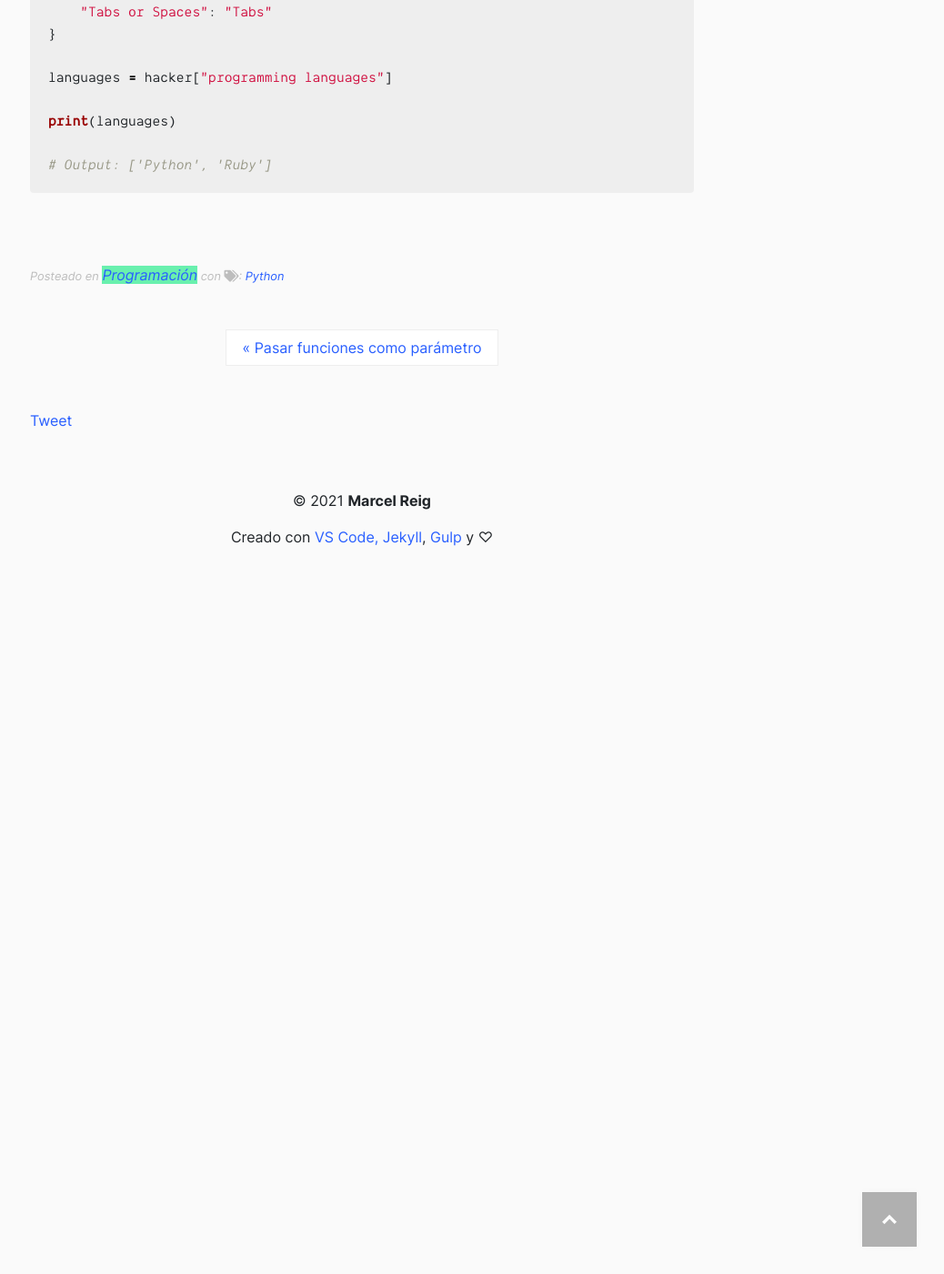
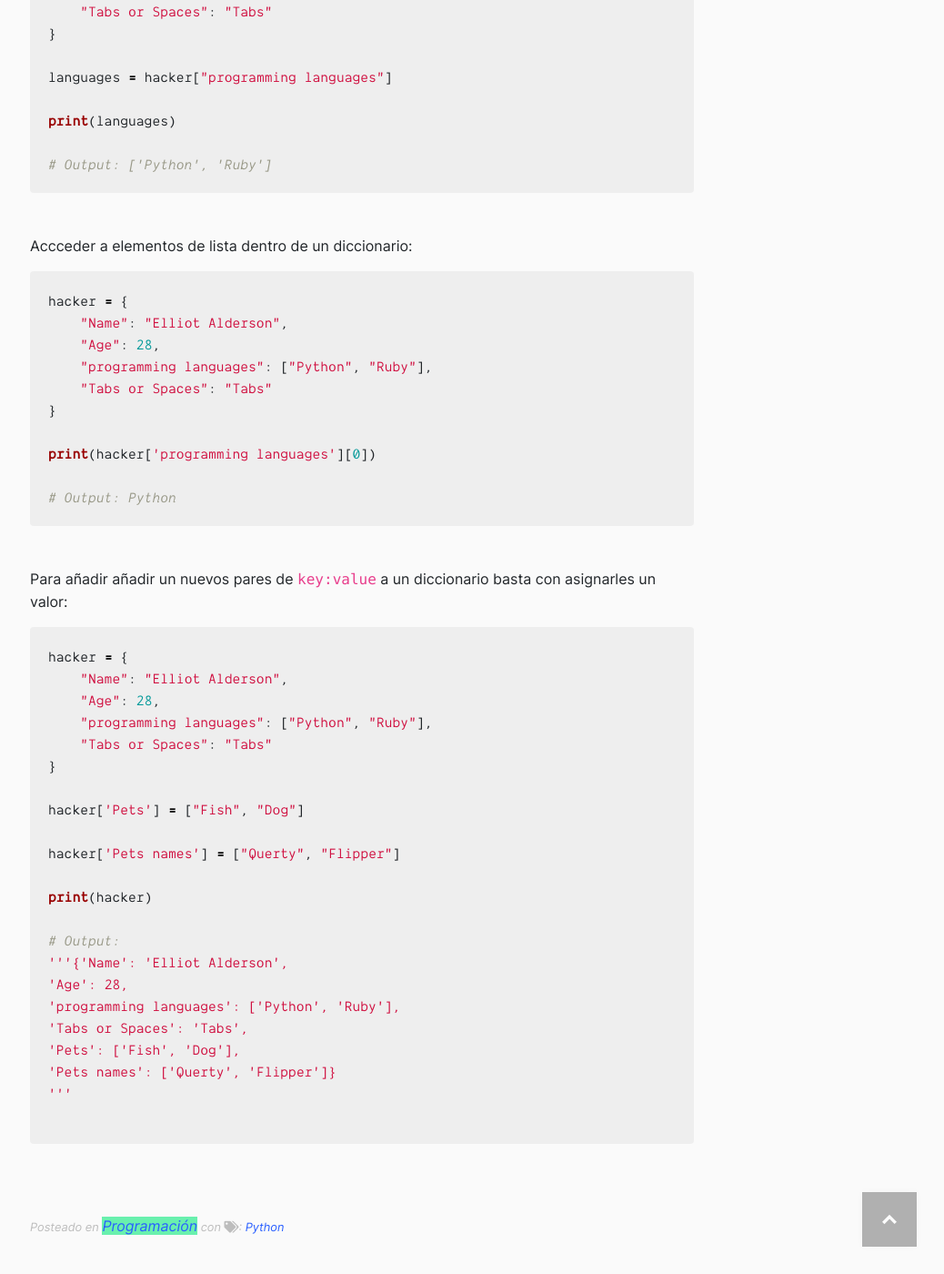
Before and after one commit to MarcelReig/netinetidesign, a Jekyll site: the page built from _posts/2021-09-11-diccionarios-en-python.md, in a window 1280 px wide and 1400 px high, scrolled down 1470 px. Shown: the whole window at 91% size, without its empty margins (242-1280 px from the left). Built offline with Jekyll 4.4.1, drawn with Linux system fonts in a browser that asks for light colours; comment, search, counter and statistics services are not loaded.

Commit message:
edit dictionaries python post

````diff
--- a/_posts/2021-09-11-diccionarios-en-python.md
+++ b/_posts/2021-09-11-diccionarios-en-python.md
@@ -49,3 +49,45 @@
 
 # Output: ['Python', 'Ruby']
 ```
+
+Accceder a elementos de lista dentro de un diccionario:
+
+```py
+hacker = {
+    "Name": "Elliot Alderson",
+    "Age": 28,
+    "programming languages": ["Python", "Ruby"],
+    "Tabs or Spaces": "Tabs"
+}
+
+print(hacker['programming languages'][0])
+
+# Output: Python
+```
+
+Para añadir añadir un nuevos pares de `key:value` a un diccionario basta con asignarles un valor:
+
+```py
+hacker = {
+    "Name": "Elliot Alderson",
+    "Age": 28,
+    "programming languages": ["Python", "Ruby"],
+    "Tabs or Spaces": "Tabs"
+}
+
+hacker['Pets'] = ["Fish", "Dog"]
+
+hacker['Pets names'] = ["Querty", "Flipper"]
+
+print(hacker)
+
+# Output:
+'''{'Name': 'Elliot Alderson',
+'Age': 28,
+'programming languages': ['Python', 'Ruby'],
+'Tabs or Spaces': 'Tabs',
+'Pets': ['Fish', 'Dog'],
+'Pets names': ['Querty', 'Flipper']}
+'''
+
+```
````
